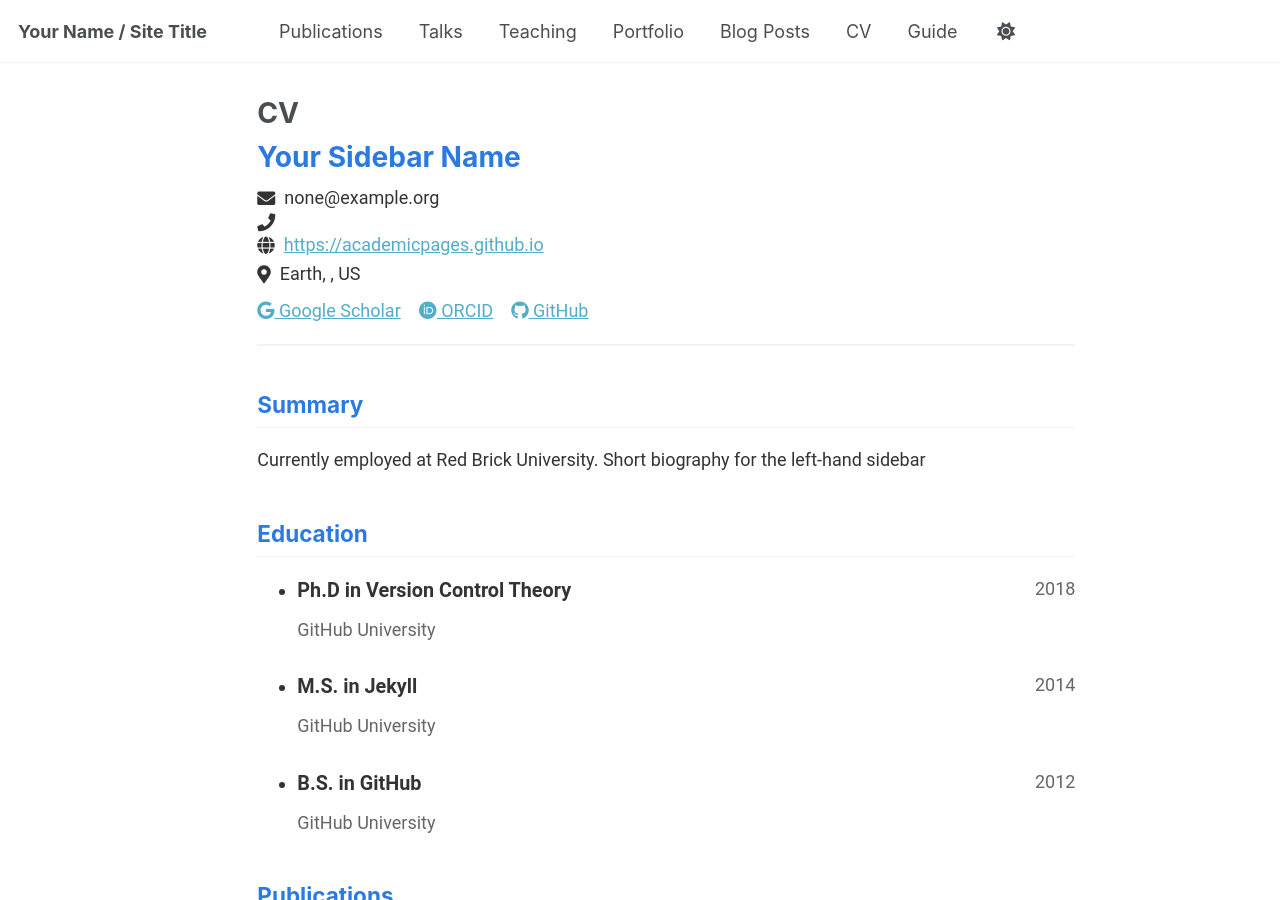
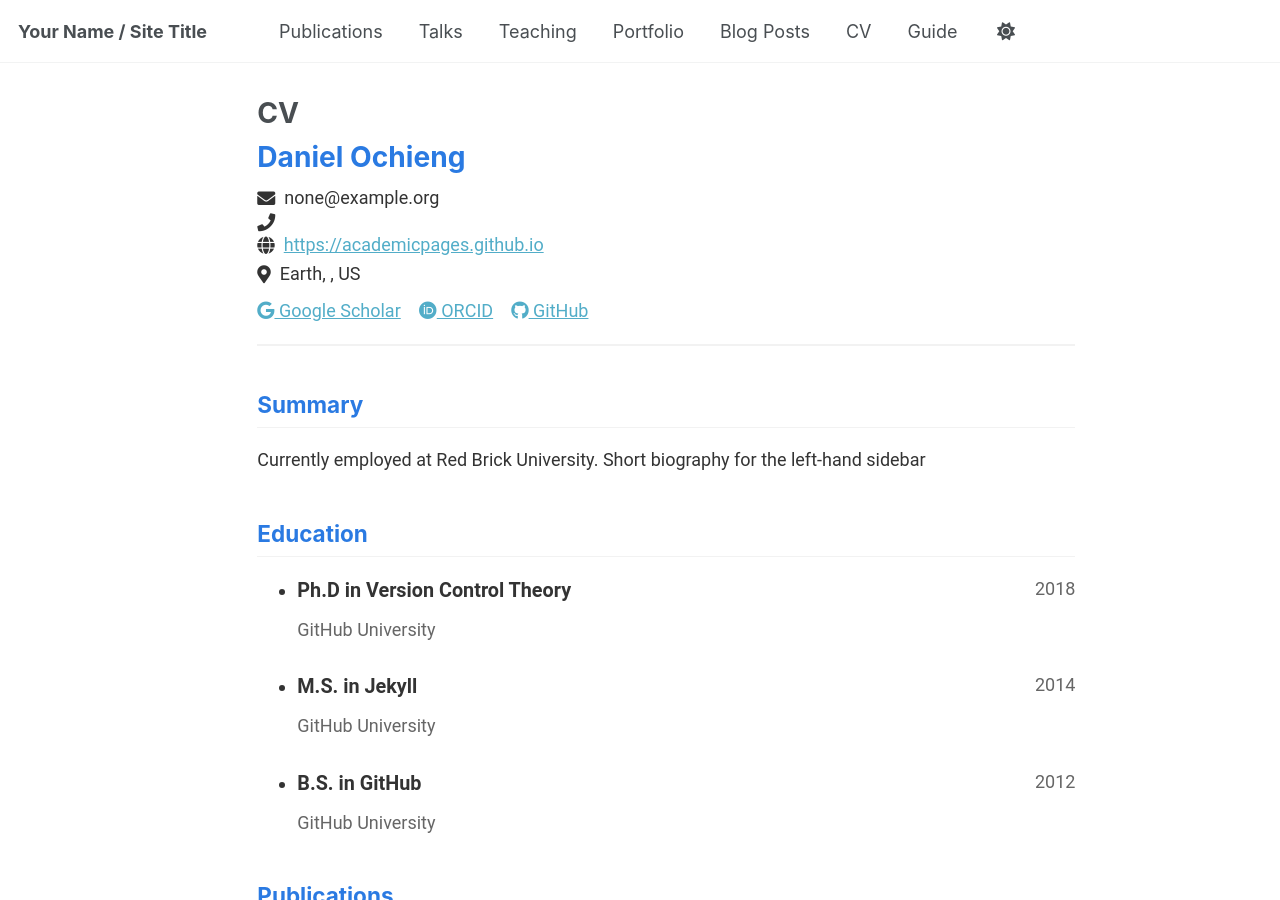
Before and after one commit to Daniel-Ochieng/Daniel-Ochieng.github.io, a Jekyll site: the page built from _pages/cv-json.md, in a window 1280 px wide and 900 px high. Built offline with Jekyll 4.4.1, drawn with Linux system fonts in a browser that asks for light colours.

Commit message:
Update cv.json

```diff
--- a/_data/cv.json
+++ b/_data/cv.json
@@ -1,6 +1,6 @@
 {
   "basics": {
-    "name": "Your Sidebar Name",
+    "name": "Daniel Ochieng",
     "email": "none@example.org",
     "phone": "",
     "website": "https://academicpages.github.io",
```
